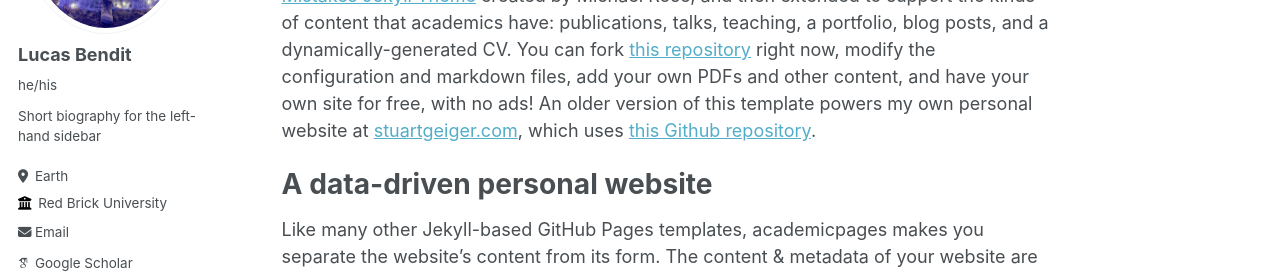
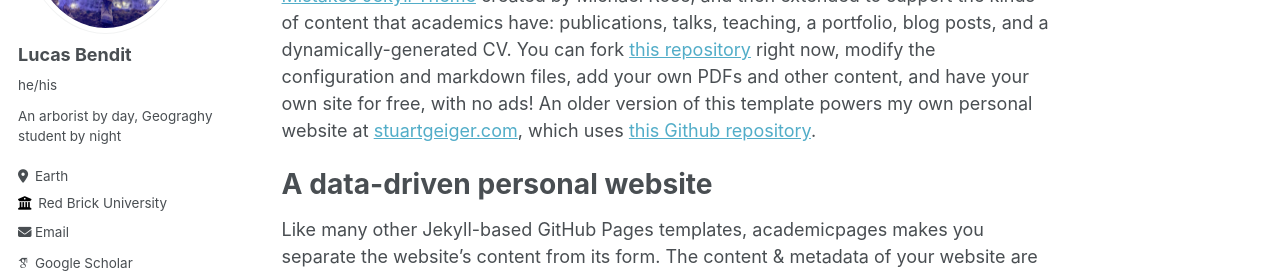
Before and after one commit to LucasBendit/LucasBendit.github.io, a Jekyll site: the page built from _pages/about.md, in a window 1280 px wide. Shown: the part 282-556 px from the top of the page. Built offline with Jekyll 4.4.1, drawn with Linux system fonts in a browser that asks for light colours; some web fonts are replaced.

Commit message:
Update _config.yml

```diff
--- a/_config.yml
+++ b/_config.yml
@@ -24,7 +24,7 @@ author:
   avatar           : "Profile.png"
   name             : "Lucas Bendit"
   pronouns         : "he/his"
-  bio              : "Short biography for the left-hand sidebar"
+  bio              : "An arborist by day, Geograghy student by night"
   location         : "Earth"
   employer         : "Red Brick University"
   uri              : # URL
```
